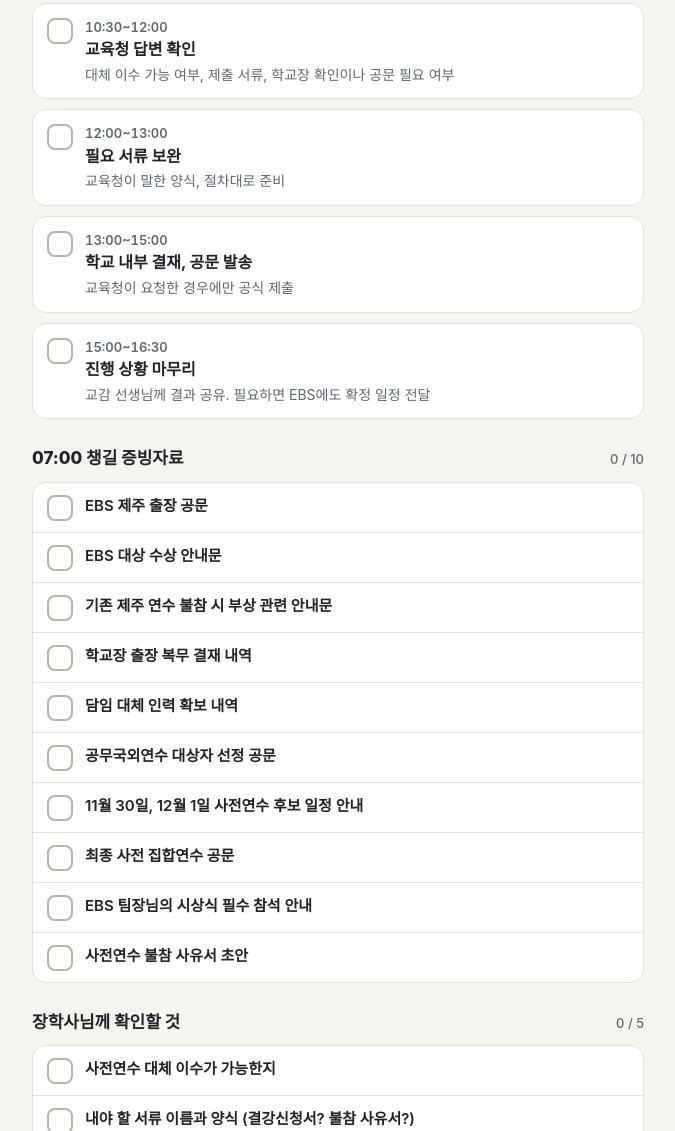
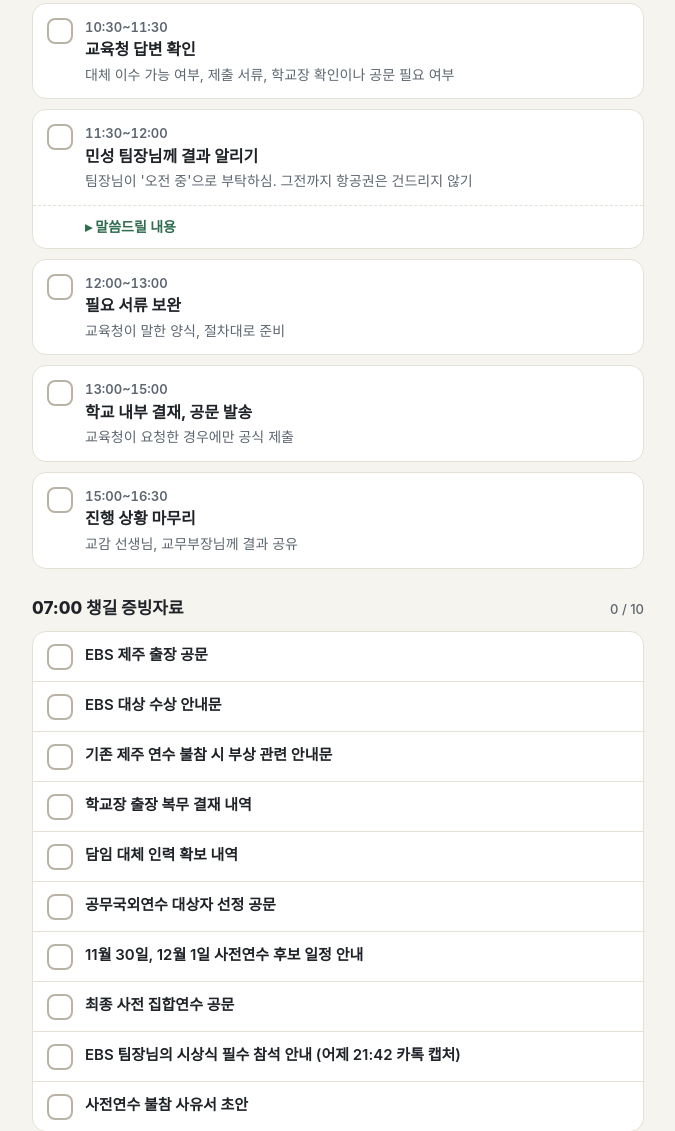
Before and after one commit to hsy1800-create/hsy1800-create.github.io, a plain HTML site: page mission-1127/index.html in a window 1280 px wide. Shown: the part 1669-2800 px from the top of the page, without its empty margins (302-977 px from the left). Drawn offline with Linux system fonts and the light colour scheme; a web font is replaced by a local one.

Commit message:
체크리스트: 팀장님 메시지 반영 (오전 중 결과 알리기, 불가 시 절차)
Co-Authored-By: Claude Opus 5.5 <noreply@anthropic.com>
Claude-Session: https://claude.ai/code/session_015Yfe4CprWqM1HS9n82ebPM

```diff
--- a/mission-1127/index.html
+++ b/mission-1127/index.html
@@ -106,7 +106,7 @@
 
   <h2>날짜별로 보면</h2>
   <div class="cards">
-    <div class="card"><b>11/27 (금) 오늘</b><div>교감, 교장, 교무부장님께 말씀드리기 → 장학사님께 문의</div></div>
+    <div class="card"><b>11/27 (금) 오늘</b><div>교감, 교장, 교무부장님께 말씀드리기 → 장학사님께 문의 → 오전 중 민성 팀장님께 결과 알리기</div></div>
     <div class="card bad"><b>11/30 (월) 겹치는 날</b><div>EBS 시상식 (제주) / 사전 집합연수 17~20시</div></div>
     <div class="card"><b>12/1 (화)</b><div>제주 연수 (사전연수 다른 후보일이었음)</div></div>
     <div class="card"><b>12/2 (수)</b><div>제주 연수 마지막 날</div></div>
@@ -126,7 +126,7 @@
   <div class="cards">
     <div class="card good"><b>A. 대체 이수 가능</b><div>사유서, 증빙 제출 → 학교 내부 결재 → 안내대로 대체 이수</div></div>
     <div class="card mid"><b>B. 내부 검토 필요</b><div>자료 제출하고 결과 나오는 날짜 확인. 어느 쪽도 먼저 포기하지 않기</div></div>
-    <div class="card bad"><b>C. 대체 이수 불가</b><div>예외 인정 가능성, 근거 규정 다시 확인. 교감, 교장 선생님께 보고하고 학교 차원 협의 가능한지 확인</div></div>
+    <div class="card bad"><b>C. 대체 이수 불가</b><div>예외 인정 가능성, 근거 규정 다시 확인. 교감, 교장 선생님께 보고하고 학교 차원 협의 가능한지 확인. 결국 EBS를 못 가게 되면 팀장님 안내대로: 학교장 명의 EBS 불참 공문 (경위, 사유, 불참 의사 + 교육청 근거 첨부). 이때 대상은 차순위자에게 넘어갈 수 있음</div></div>
     <div class="card bad"><b>D. 연수포기원 제출 요구</b><div>그 자리에서 포기 의사 밝히지 않기. "관리자와 상의 후 말씀드리겠습니다" + 제출 기한 확인</div></div>
   </div>
 
@@ -176,6 +176,11 @@
     "사전연수는 교육청에 사유서를 내고 대체 이수 방법을 여쭤보려고 합니다. 교감, 교장 선생님께는 말씀드렸습니다.",
     "복무나 공문 쪽에서 따로 챙길 게 있으면 알려 주세요."
   ];
+  var S_TEAM = [
+    "[대체 이수 가능] 팀장님, 교육청과 협의해서 사전연수는 대체 이수로 처리하기로 했습니다. 예정대로 11. 30. 시상식부터 참석하겠습니다. 기다려 주셔서 감사합니다.",
+    "[아직 검토 중] 팀장님, 교육청에 사유서와 증빙을 보냈고 결과는 ○일에 나온다고 합니다. 나오는 대로 바로 말씀드리겠습니다. 항공권은 그대로 두겠습니다.",
+    "[조정 어려움] 팀장님, 교육청에서는 사전연수 조정이 어렵다고 합니다. 학교 관리자분들과 상의해서 오늘 중으로 다시 말씀드리겠습니다."
+  ];
   var S_SUPER = [
     "장학사님, 안녕하세요. 사수초등학교 한소연입니다.",
     "11. 30.(월) 공무국외연수 사전 집합연수 관련해서 여쭙습니다.",
@@ -198,19 +203,22 @@
     {id:"t6", s:"08:20", e:"08:40", t:"학급, 아침 수업 준비", d:"아이들 맞이하기. 평소처럼"},
     {id:"t7", s:"08:50", e:"10:30", label:"09:00 전후", t:"교육청 장학사님께 문의", d:"메신저로 사유서 초안과 증빙 같이 보내기. 10:30까지 답 없으면 전화. 교감 선생님이 대신 연락하시면 따로 하지 않기",
       script:S_SUPER, tip:"답이 오면 아래 '장학사님께 확인할 것' 다섯 가지 체크하기"},
-    {id:"t8", s:"10:30", e:"12:00", t:"교육청 답변 확인", d:"대체 이수 가능 여부, 제출 서류, 학교장 확인이나 공문 필요 여부"},
+    {id:"t8", s:"10:30", e:"11:30", t:"교육청 답변 확인", d:"대체 이수 가능 여부, 제출 서류, 학교장 확인이나 공문 필요 여부"},
+    {id:"t8b", s:"11:30", e:"12:00", t:"민성 팀장님께 결과 알리기", d:"팀장님이 '오전 중'으로 부탁하심. 그전까지 항공권은 건드리지 않기",
+      script:S_TEAM, tip:"답에 맞는 것 하나만 골라서 보내기"},
     {id:"t9", s:"12:00", e:"13:00", t:"필요 서류 보완", d:"교육청이 말한 양식, 절차대로 준비"},
     {id:"t10", s:"13:00", e:"15:00", t:"학교 내부 결재, 공문 발송", d:"교육청이 요청한 경우에만 공식 제출"},
-    {id:"t11", s:"15:00", e:"16:30", t:"진행 상황 마무리", d:"교감 선생님께 결과 공유. 필요하면 EBS에도 확정 일정 전달"}
+    {id:"t11", s:"15:00", e:"16:30", t:"진행 상황 마무리", d:"교감 선생님, 교무부장님께 결과 공유"}
   ];
   var docs = [
     "EBS 제주 출장 공문","EBS 대상 수상 안내문","기존 제주 연수 불참 시 부상 관련 안내문","학교장 출장 복무 결재 내역",
     "담임 대체 인력 확보 내역","공무국외연수 대상자 선정 공문","11월 30일, 12월 1일 사전연수 후보 일정 안내",
-    "최종 사전 집합연수 공문","EBS 팀장님의 시상식 필수 참석 안내","사전연수 불참 사유서 초안"
+    "최종 사전 집합연수 공문","EBS 팀장님의 시상식 필수 참석 안내 (어제 21:42 카톡 캡처)","사전연수 불참 사유서 초안"
   ];
   var ask = [
     "사전연수 대체 이수가 가능한지","내야 할 서류 이름과 양식 (결강신청서? 불참 사유서?)","제출 기한",
-    "학교장 확인이나 공문이 필요한지","검토가 필요하면 결과가 나오는 날짜"
+    "학교장 확인이나 공문이 필요한지","검토가 필요하면 결과가 나오는 날짜",
+    "안 된다고 하시면: 필수 참석 근거가 담긴 공문이나 안내문 받아 두기 (EBS에 낼 때 필요)"
   ];
 
   function esc(s){ return String(s).replace(/[&<>"]/g, function(c){ return {"&":"&amp;","<":"&lt;",">":"&gt;",'"':"&quot;"}[c]; }); }
```
